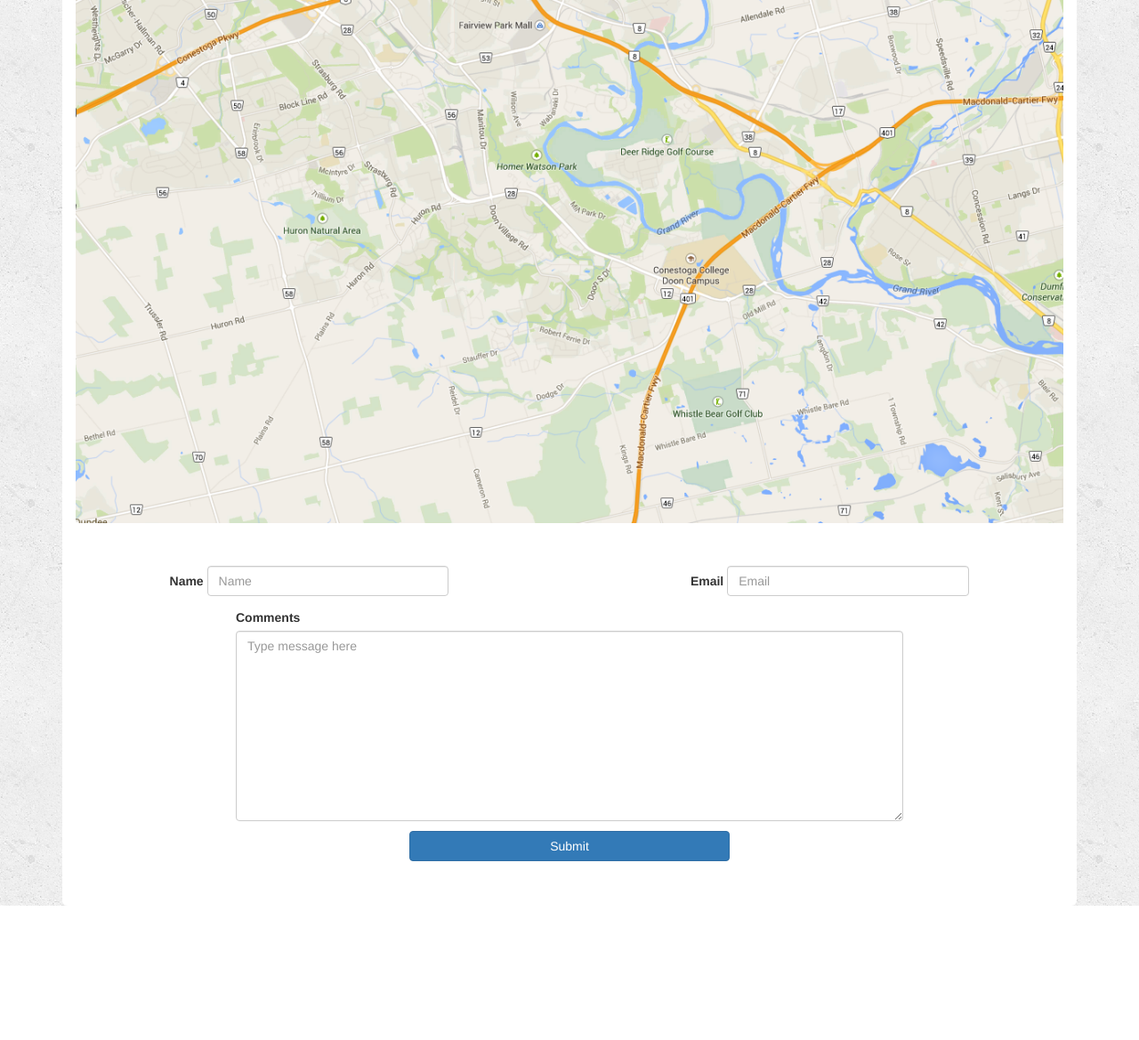
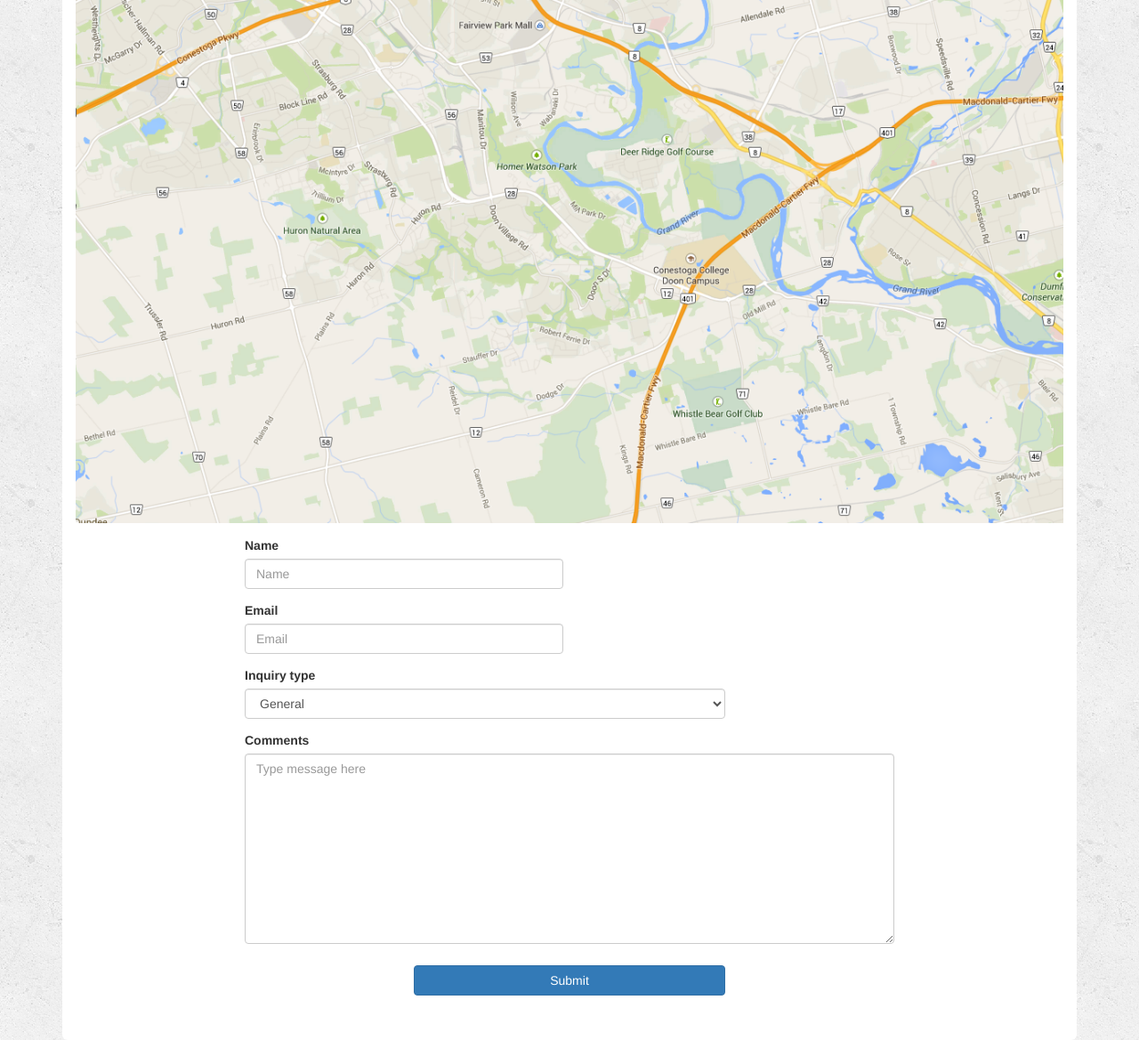
Before and after one commit to BenLorantfy-Archive/northsciencesolutions, a PHP site: page / in a window 1280 px wide. Shown: the part 2592-3761 px from the top of the page at 89% size. Before the commit the page ends 3610 px from the top, so only its background shows below. Run offline with PHP 8.4, Linux system fonts and the light colour scheme.

Commit message:
revision

```diff
--- a/css/custom.css
+++ b/css/custom.css
@@ -171,7 +171,6 @@ background-repeat: repeat;
 
 
 #contactInput{
-	margin-top: 3%;
 }
 
 textarea#commentInput{
@@ -231,7 +230,6 @@ input.btn.btn-primary{
 }
 
 .comment-div{
-	margin-top: 1em;
 }
 
 #errors{
@@ -241,3 +239,19 @@ input.btn.btn-primary{
 label.error{
 	color: red;
 }
+
+.comment-input{
+	margin-bottom: 1em;
+}
+
+.frm-clear-top{
+	margin-top: 1em;
+}
+
+.navbar-rules{
+	width: 75%;
+	margin-left: auto;
+	margin-right: auto;
+	margin-bottom: 0;
+	margin-top: 1em;
+}
--- a/includes/head.php
+++ b/includes/head.php
@@ -15,8 +15,8 @@
 <script src = "js/frameworks/msgbox.js"></script> 	<!-- Used to show quick messages to the user (i.e. saved succesfully ) -->
 <script src = "js/frameworks/postcall.js"></script> <!-- Used to call php functions from js more easily -->
 <script src = "js/frameworks/bootstrap.min.js"></script>
+<script src = "js/frameworks/jquery.validate.min.js"></script>
 <script src = "js/main.js"></script>
-<script src = "js/frameworks/jquery.validate.min.js"></script>
 <script src = "js/util.js"></script>
 
 <!--
--- a/index.php
+++ b/index.php
@@ -172,29 +172,51 @@
 				</div>
 			</div>
 			<div class="row">
-				<div class="col-md-offset-2 col-md-10">
-					<div id="errors""></div>
+				<div class="col-xs-12 col-md-offset-2 col-md-8">
+					<div class="col-md-12">
+						<div class="alert alert-danger" role="alert" id="errors"></div>
+					</div>
+
+
 				</div>
 			</div>
-
-			<form name="frmContact" id="frmContact" method="post" action="">
+			<div class="row frm-clear-top">
+				<div class="col-md-12">
+					<form name="frmContact" id="frmContact" method="post" action="" class="col-md-12">
 						<div id="contactInput">
 							<div class="row">
-						<div class="col-md-6 text-center">
+								<div class="col-md-offset-2 col-md-8 comment-input">
 									<label for="fullName">Name</label>
+									<br/>
 									<input type="text" name="fullName" id="fullName" class="form-control" placeholder="Name"/>
 								</div>
-						<div class="col-md-6 text-center">
+							</div>
+							<div class="row">
+								<div class="col-md-offset-2 col-md-8 comment-input">
 									<label for="email">Email</label>
+									<br/>
 									<input type="email" name="email" id="email" class="form-control" placeholder="Email"/>
 								</div>
 							</div>
+							<div class="row">
+								<div class="col-xs-6 col-md-offset-2 col-md-6 comment-input">
+									<label for="inquiryType">Inquiry type</label>
+									<br/>
+									<select name="inquiryType" class="form-control">
+										<option value="" selected>General</option>
+										<option value="">Product</option>
+										<option value="">Option 3</option>
+										<option value="">Option 4</option>
+									</select>
+								</div>
+							</div>
 							<div class="row comment-div">
-						<div class="col-md-offset-2 col-md-8">
+								<div class="col-md-offset-2 col-md-8 comment-input">
 									<label for="commentInput">Comments</label>
 									<textarea id="commentInput" name="commentInput" class="form-control" rows="10" placeholder="Type message here"></textarea>
 								</div>
 							</div>
+
 							<div class="row">
 								<div class="col-md-4"></div>
 								<div class="col-md-4">
@@ -206,6 +228,9 @@
 					</form>
 				</div>
 			</div>
+
+		</div>
+	</div>
 	<footer></footer>
 </body>
 </html>
--- a/js/main.js
+++ b/js/main.js
@@ -37,12 +37,20 @@ $(function() {
 		$('#adminModal').modal("show");
 	}
 
+	$("#errors").hide();
+
 	validateContactForm();
 
 	$("#frmContact").submit(function(){
-		if ($("#frmContact").valid())
-		{
-			alert("contact form validated");
+		if($("#errors").html().trim() == ""){
+			alert("Form validated");
+			$("#errors").hide();
 		}
+		else{
+			$("#errors").show();
+		}
+
+
+
 	});
 });
```
Lines whose indentation alone changed are shown as unchanged.
